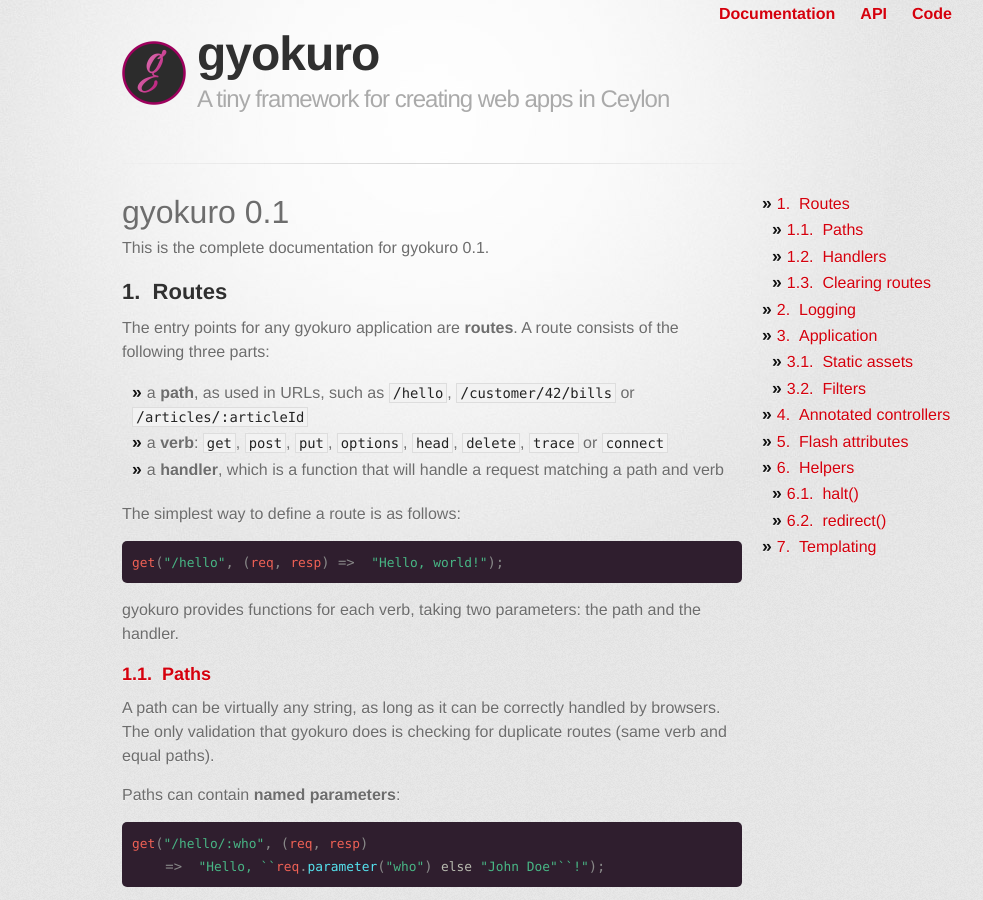
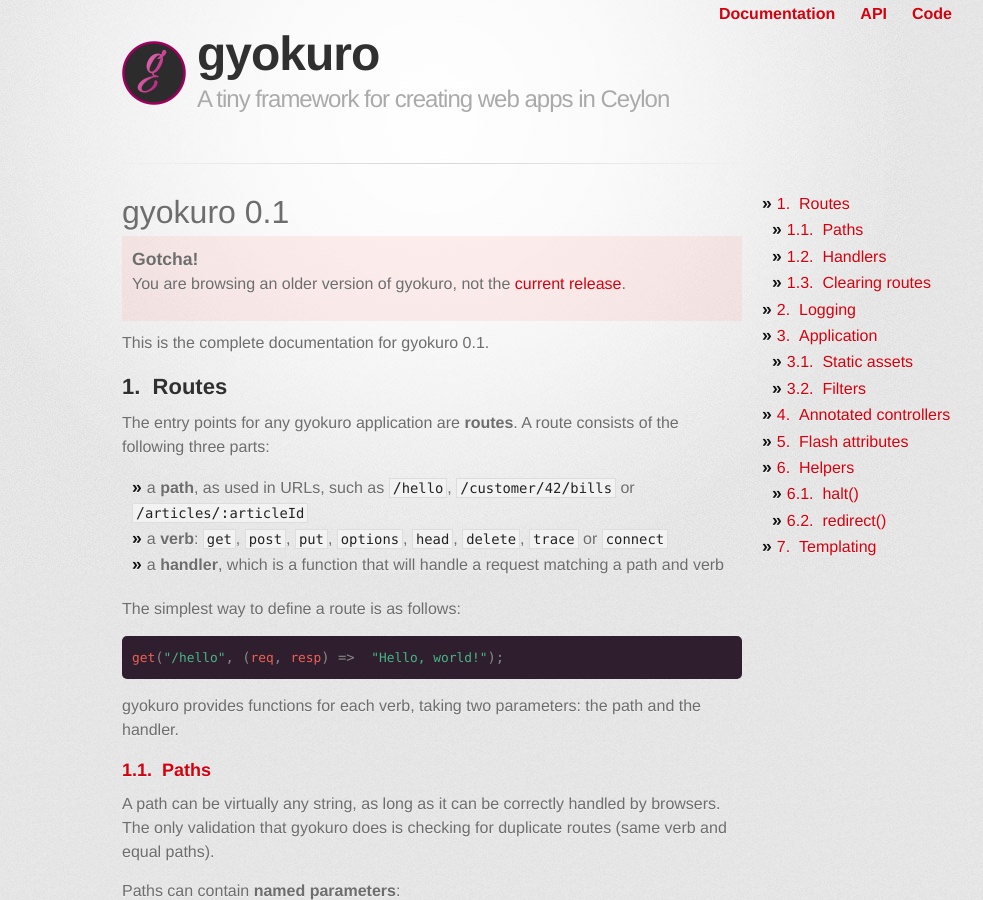
Before and after one commit to bjansen/gyokuro, a Jekyll site: the page built from doc/0.1/index.md, in a window 1280 px wide and 900 px high. Shown: the whole window, without its empty margins (208-1191 px from the left). Built offline with Jekyll 4.4.1, drawn with Linux system fonts in a browser that asks for light colours; some web fonts are replaced; our own code applies the rules of GitHub Pages for plain Markdown files.

```diff
--- a/doc/0.1/index.md
+++ b/doc/0.1/index.md
@@ -6,6 +6,10 @@
 
 # gyokuro 0.1
 {:.no_toc}
+<div class="gotcha" markdown="1">
+You are browsing an older version of gyokuro, not the [current release](/doc/0.2).
+</div>
+
 This is the complete documentation for gyokuro 0.1.
 
 {% include toc.md %}
```
